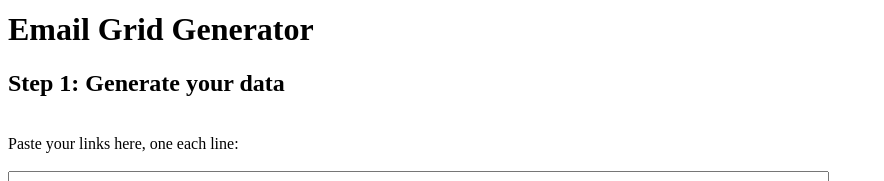
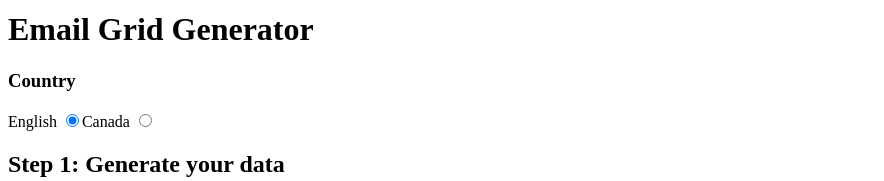
Before and after one commit to rvrita/gridgenerator-react, a React app: page / in a window 1280 px wide. Shown: the part 172-353 px from the top of the page, without its empty margins (0-884 px from the left). Built offline with nearby package versions, Linux system fonts and the light colour scheme; the HTML template or start-up script is replaced by a standard one.

Commit message:
Add US-CA switch and pull CA price

```diff
--- a/client/src/components/App.jsx
+++ b/client/src/components/App.jsx
@@ -34,6 +34,7 @@ class App extends React.Component {
     super(props);
     this.state = {
       textareaValue: '',
+      countryType: 'us',
       gridType: 'twobyfournew',
       showTags: true,
       showBrand: true,
@@ -50,7 +51,8 @@ class App extends React.Component {
 
   // sending get request to proxy
   getData(sku, skuToLinkMap) {
-    return fetch(`/skus/${sku}`)
+    const country = this.state.countryType;
+    return fetch(`/skus/${sku}?country=${country}`)
       .then((response) => response.json())
       // .then(data => { console.log(data); return data; })
       .then((data) => {
@@ -164,7 +166,8 @@ class App extends React.Component {
 
   render() {
     const {
-      products, textareaValue, gridType, showTags, showBrand, activeTab, certonaTag, showKlarna,
+      countryType, products, textareaValue, gridType, showTags,
+      showBrand, activeTab, certonaTag, showKlarna,
     } = this.state;
     let productsHtml = '';
     if (products.length > 0 && gridType === 'oneup') {
@@ -192,6 +195,19 @@ class App extends React.Component {
           <div className="topline" />
         </header>
         <article className="fixed">
+          <div id="country">
+            <h3>Country</h3>
+            <label htmlFor="country-us">
+              English
+              {' '}
+              <input type="radio" id="country-us" name="countryType" value="us" onChange={this.handleInputChange} checked={countryType === 'us'} />
+            </label>
+            <label htmlFor="country-ca">
+              Canada
+              {' '}
+              <input type="radio" id="country-ca" name="countryType" value="ca" onChange={this.handleInputChange} checked={countryType === 'ca'} />
+            </label>
+          </div>
           <h2>Step 1: Generate your data</h2>
           <form onSubmit={this.handleFormSubmit}>
             <div>
```
Also changed, not shown: 1 other file (tests, documents, lock files or other folders).
